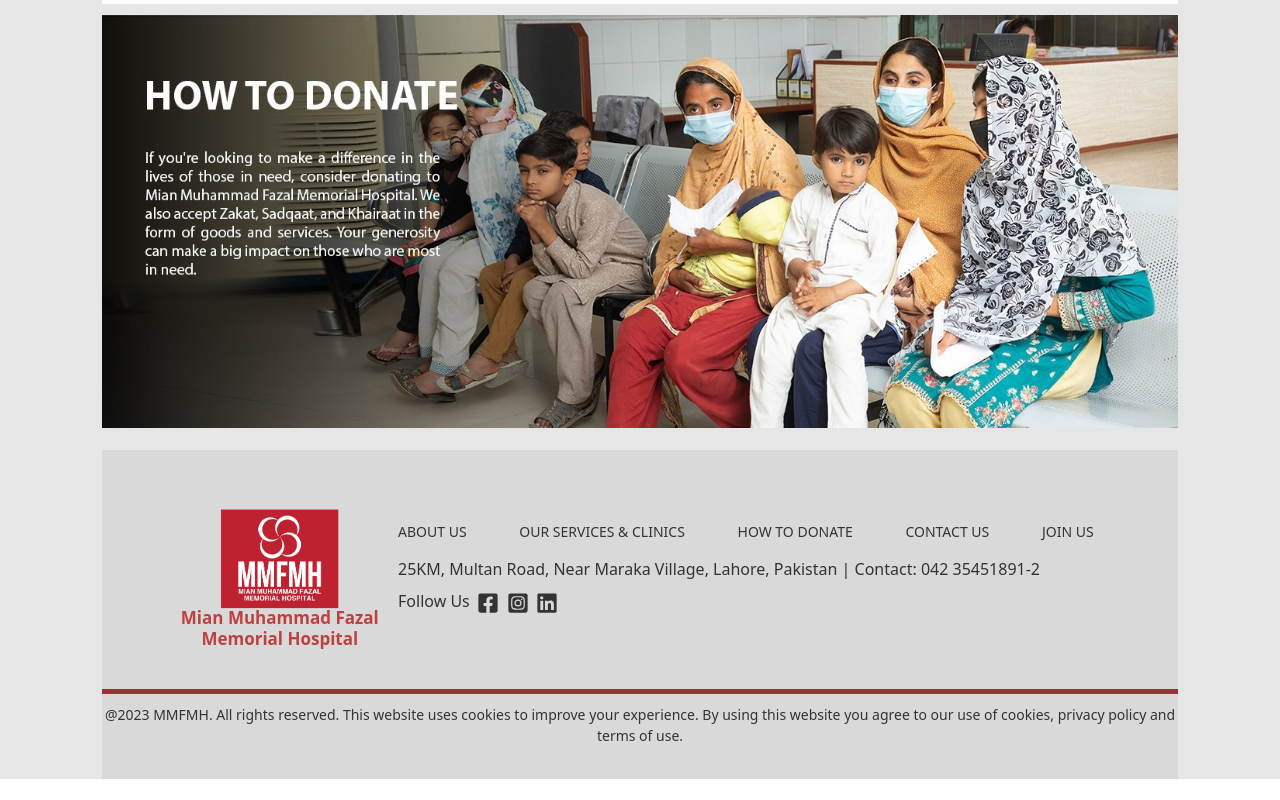
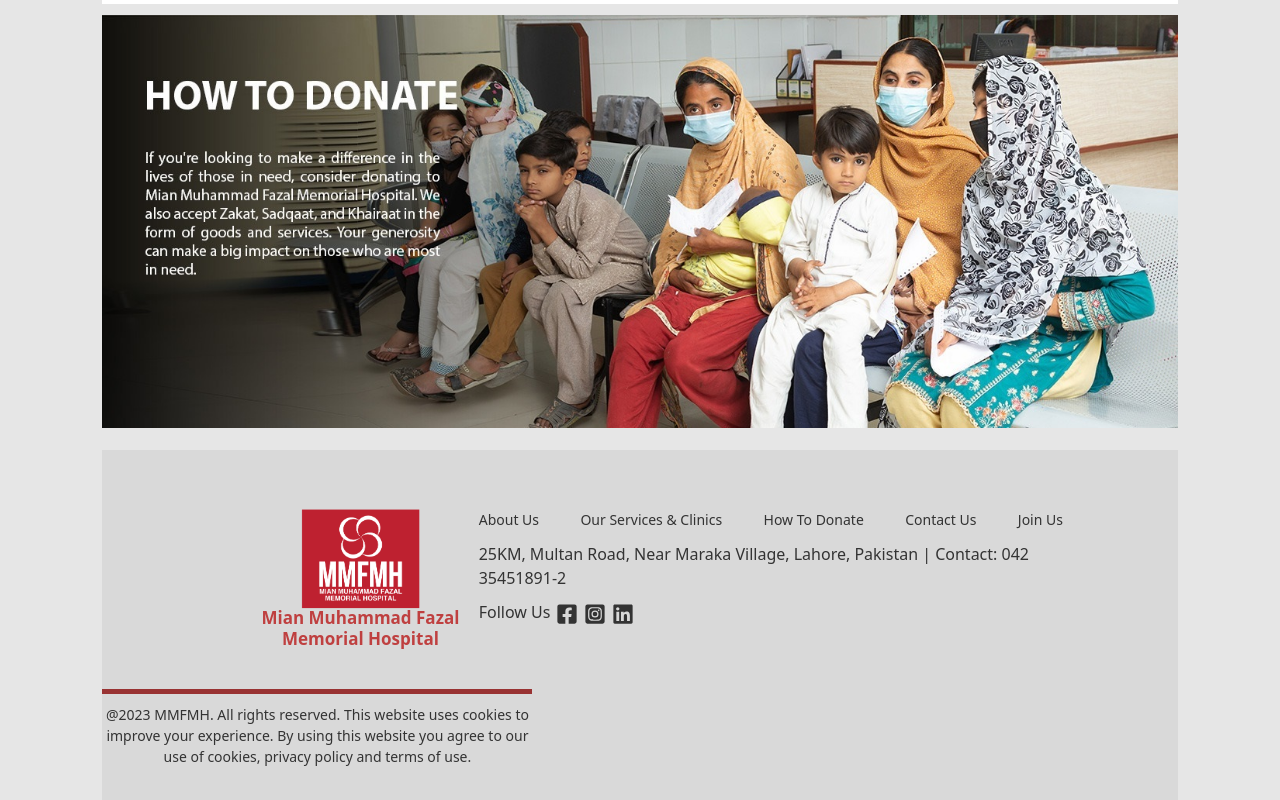
Before and after one commit to adnan1naeem/MMFMH-hospital, a React (Create React App) app: page / in a window 1280 px wide. Shown: the part 3533-4333 px from the top of the page. Before the commit the page ends 4312 px from the top, so only its background shows below. Built offline with nearby package versions, Linux system fonts and the light colour scheme.

Commit message:
final-fixes

```diff
--- a/package.json
+++ b/package.json
@@ -10,6 +10,7 @@
     "bootstrap": "^5.3.1",
     "history": "^5.3.0",
     "react": "^18.2.0",
+    "react-countup": "^6.4.2",
     "react-dom": "^18.2.0",
     "react-icons": "^4.11.0",
     "react-router-dom": "^6.16.0",
--- a/src/components/Footer/Footer.css
+++ b/src/components/Footer/Footer.css
@@ -31,7 +31,7 @@
 .footer-all-things{
     display: flex;
     flex-direction: column;
-    width: 70%;
+    width: 55%;
     margin-top: -4%;
 }
 .footer-link{
@@ -42,6 +42,7 @@
 .MultanRoad{
     display: flex;
     flex-direction: column;
+
     gap: 3%;
 }
 
--- a/src/components/Footer/Footer.js
+++ b/src/components/Footer/Footer.js
@@ -41,7 +41,7 @@ const Footer = () => {
               }}
               to="/AboutMMFH"
             >
-              ABOUT US
+              About Us
             </Link>
             <Link
               style={{
@@ -52,7 +52,7 @@ const Footer = () => {
               }}
               to="/OurServices&Clinics"
             >
-              OUR SERVICES & CLINICS
+              Our Services & Clinics
             </Link>
             <Link
               style={{
@@ -63,7 +63,7 @@ const Footer = () => {
               }}
               to="/Donation"
             >
-              HOW TO DONATE
+              How To Donate
             </Link>
             <Link
               style={{
@@ -74,7 +74,7 @@ const Footer = () => {
               }}
               to="/ContactUs"
             >
-              CONTACT US
+              Contact Us
             </Link>
             <Link
               style={{
@@ -85,7 +85,7 @@ const Footer = () => {
               }}
               to="/JoinUs"
             >
-              JOIN US
+              Join Us
             </Link>
           </div>
           <div className="MultanRoad">
@@ -149,6 +149,7 @@ const Footer = () => {
           justifyContent: "center",
           paddingBottom: "3%",
           marginBottom: "-2%",
+          width: "40%",
         }}
       >
         @2023 MMFMH. All rights reserved. This website uses cookies to improve
```
Also changed, not shown: src/components/CounterAnimation/CounterAnimation.js (added, +11 -0 lines), 1 other file (tests, documents, lock files or other folders).
